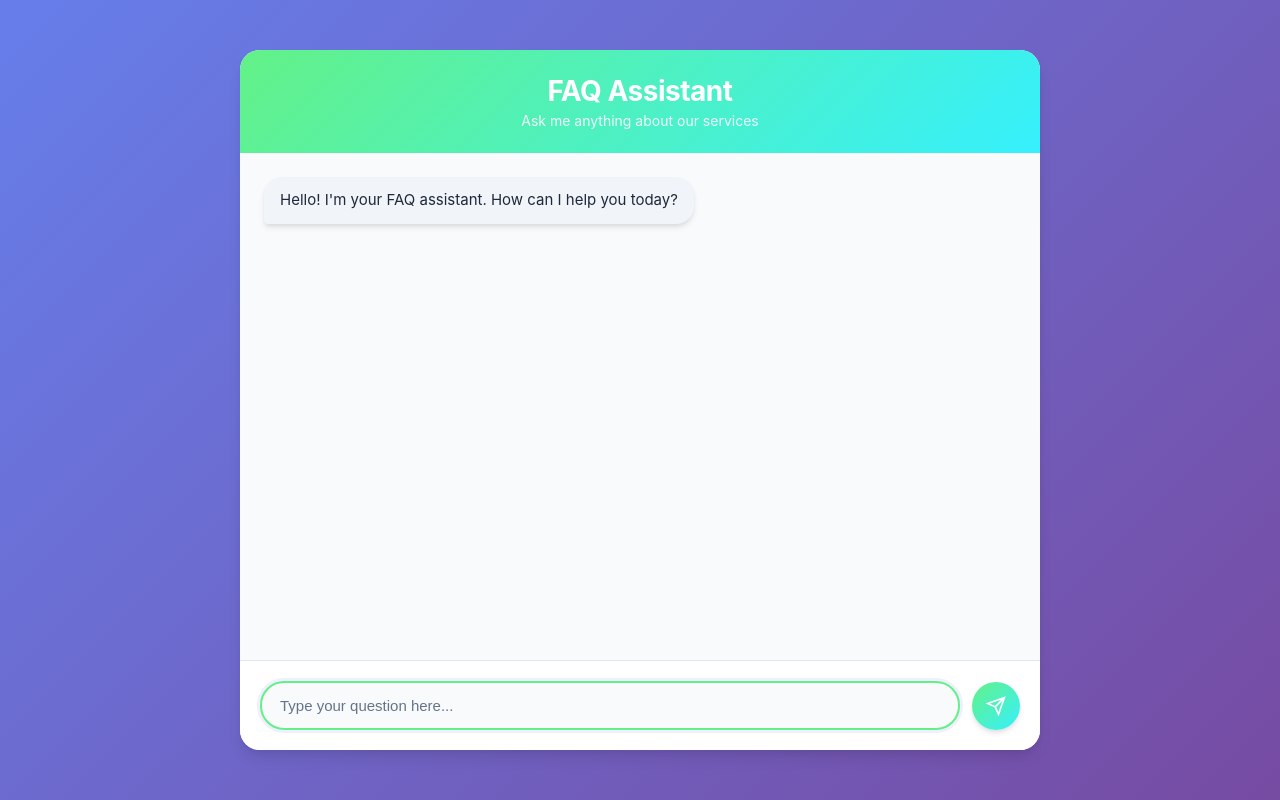
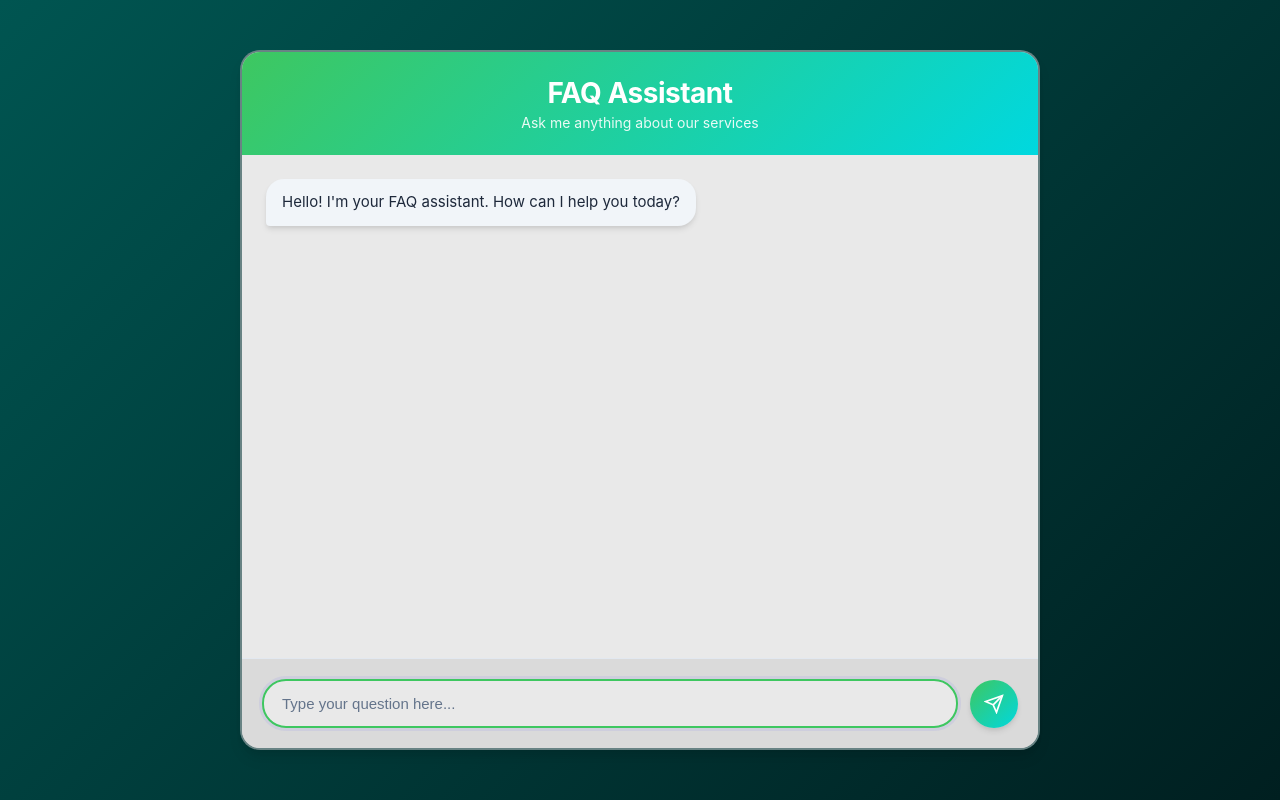
Before and after one commit to Arhamjaved27/CodeAlpha_ArhamLabChatbot, a FastAPI app: page / in a window 1280 px wide. Run offline with FastAPI, Linux system fonts and the light colour scheme.

```diff
--- a/app/chatbot.py
+++ b/app/chatbot.py
@@ -25,6 +25,7 @@ class FAQChatbot:
             project_root = os.path.dirname(os.path.dirname(os.path.abspath(__file__)))
             faqs_file = os.path.join(project_root, "data", "faqs.json")
 
+        # Convert to absolute path if relative
         if not os.path.isabs(faqs_file):
             project_root = os.path.dirname(os.path.dirname(os.path.abspath(__file__)))
             faqs_file = os.path.join(project_root, faqs_file)
@@ -35,9 +36,11 @@ class FAQChatbot:
         self.vectorizer = TfidfVectorizer()
         self.faq_vectors = None
         self.processed_questions = []
+        # Default responses for simple conversational intents
+        # These can be overridden by passing kwargs or modifying the instance
         self.greeting_response = "Hello! How can I help you today?"
         self.goodbye_response = "Goodbye! If you need anything else, just ask. Have a great day!"
-
+        # Simple phrase lists for detection (case-insensitive)
         self._greeting_patterns = re.compile(r"\b(hi|hello|hey|greetings|good morning|good afternoon|good evening)\b", re.I)
         self._goodbye_patterns = re.compile(r"\b(bye|goodbye|see you|see ya|take care|farewell)\b", re.I)
 
--- a/static/css/style.css
+++ b/static/css/style.css
@@ -5,15 +5,15 @@
 }
 
 :root {
-    --primary-color: #63f187;
-    --primary-dark: #37ce76;
-    --secondary-color: #36f0fd;
-    --background: #f8fafc;
-    --surface: #ffffff;
+    --primary-color: #3ec760;
+    --primary-dark: #2ead63;
+    --secondary-color: #00d8df;
+    --background: #e9e9e9;
+    --surface: #dadada;
     --text-primary: #1e293b;
     --text-secondary: #64748b;
     --border-color: #e2e8f0;
-    --user-message-bg: #6366f1;
+    --user-message-bg: #00c4c4;
     --bot-message-bg: #f1f5f9;
     --shadow: 0 4px 6px -1px rgba(0, 0, 0, 0.1), 0 2px 4px -1px rgba(0, 0, 0, 0.06);
     --shadow-lg: 0 10px 15px -3px rgba(0, 0, 0, 0.1), 0 4px 6px -2px rgba(0, 0, 0, 0.05);
@@ -21,7 +21,7 @@
 
 body {
     font-family: -apple-system, BlinkMacSystemFont, 'Segoe UI', Roboto, 'Helvetica Neue', Arial, sans-serif;
-    background: linear-gradient(135deg, #667eea 0%, #764ba2 100%);
+    background: linear-gradient(135deg, #005551 0%, #001f20 100%);
     min-height: 100vh;
     display: flex;
     justify-content: center;
@@ -40,6 +40,7 @@ body {
     display: flex;
     flex-direction: column;
     overflow: hidden;
+    border: 2px solid rgba(0, 53, 54, 0.521);
 }
 
 .chat-header {
```
Also changed, not shown: 1 other file.
